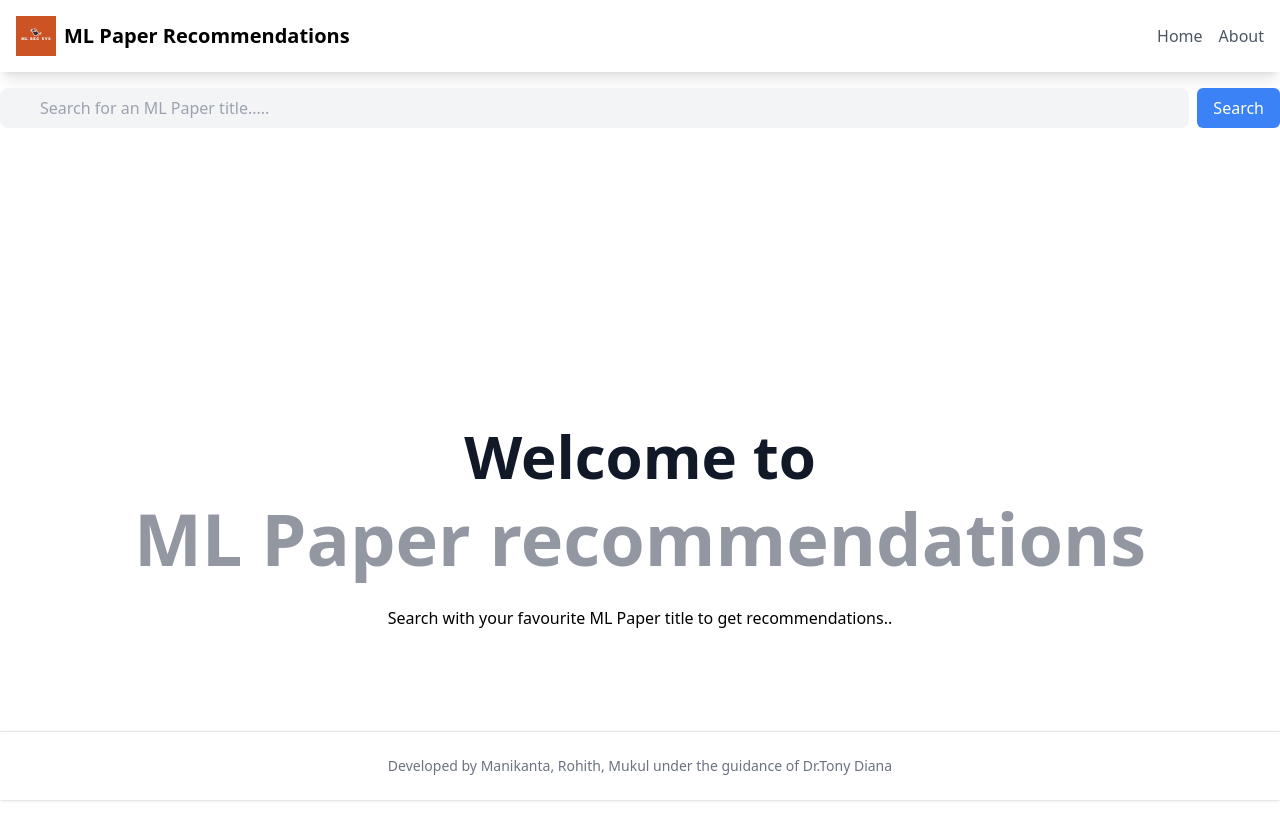
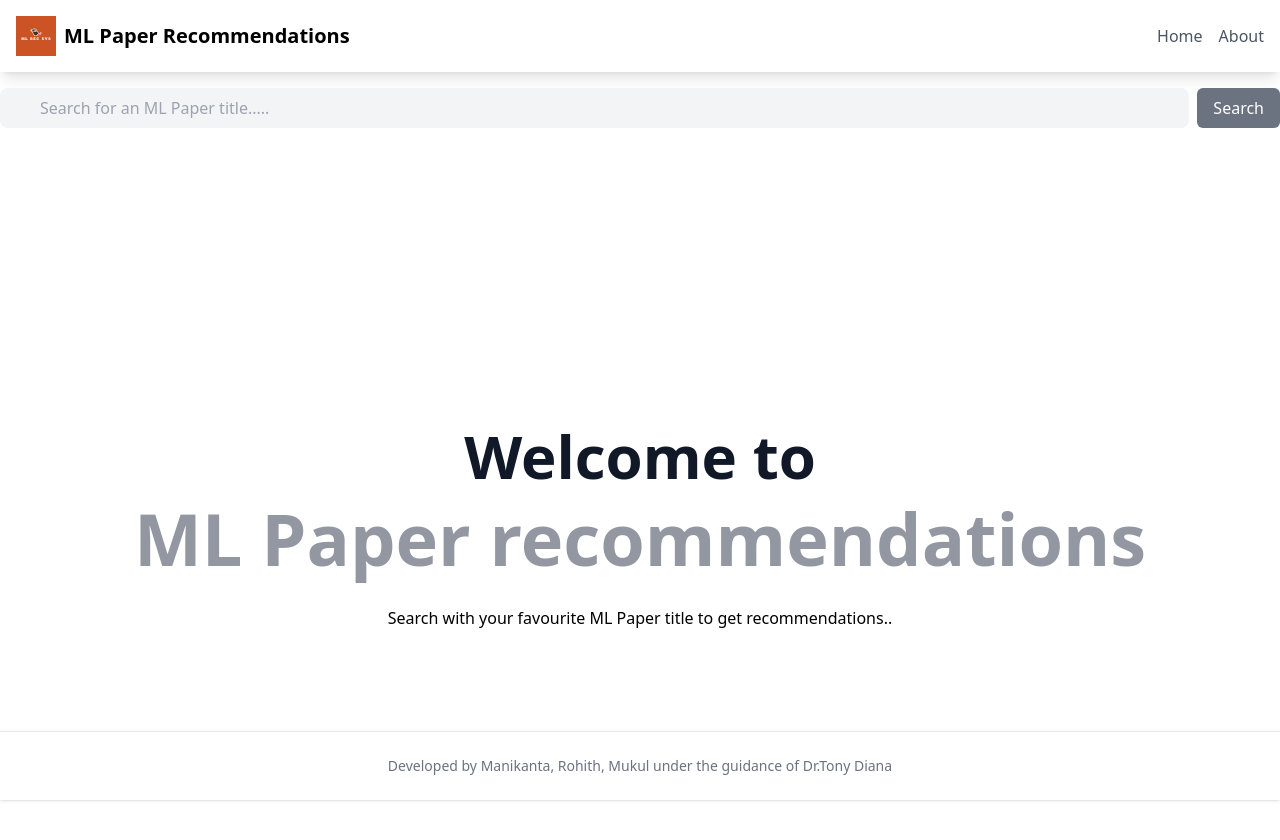
Before and after one commit to mani-kantap/ml_rec_sys, a Next.js app: page / in a window 1280 px wide. Shown: the top 840 px of the page. Built offline with nearby package versions, Linux system fonts and the light colour scheme.

Commit message:
Changes button color in index page

```diff
--- a/pages/index.js
+++ b/pages/index.js
@@ -48,7 +48,7 @@ const Home = () => {
           />
           <button
             type="submit"
-            className="px-4 py-2 rounded-md bg-blue-500 text-white hover:bg-blue-600 focus:outline-none focus:bg-blue-600 ml-2"
+            className="px-4 py-2 rounded-md bg-gray-500 text-white hover:bg-gray-600 focus:outline-none focus:bg-gray-200 ml-2"
           >
             Search
           </button>
```
